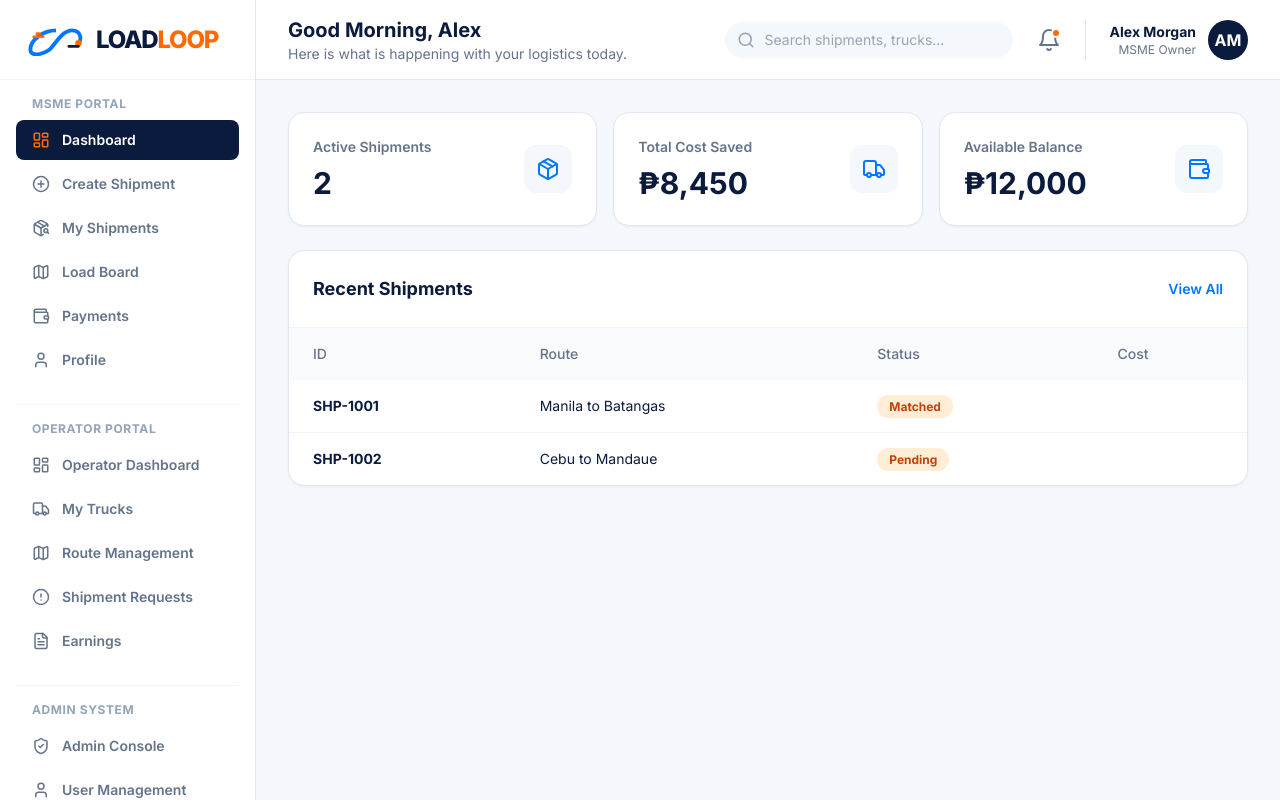
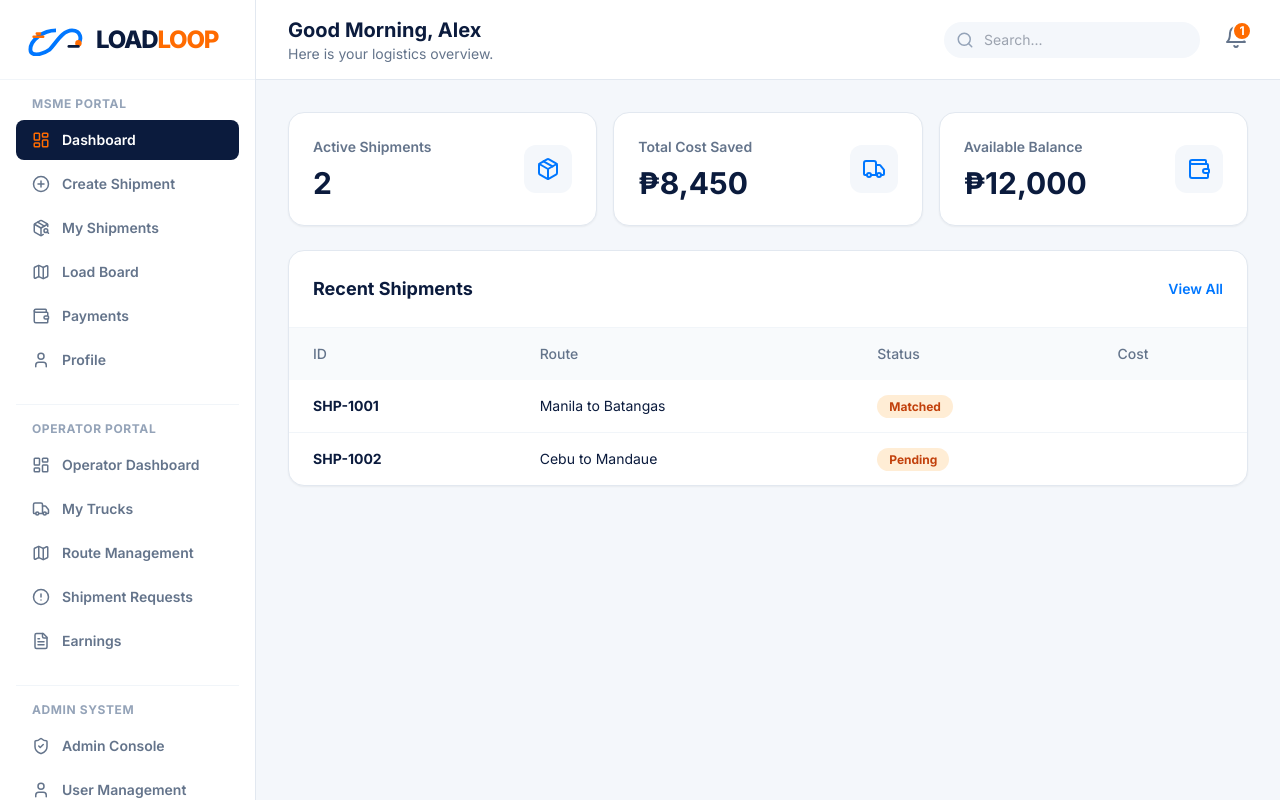
Before and after one commit to adiyel/loadloop-prototype, a Next.js app: page /dashboard in a window 1280 px wide. Built offline with nearby package versions, Linux system fonts and the light colour scheme.

Commit message:
Update Topbar.tsx

```diff
--- a/components/Topbar.tsx
+++ b/components/Topbar.tsx
@@ -1,43 +1,70 @@
 "use client";
-import { Bell, Search } from "lucide-react";
+import { Bell, Search, CheckCircle2 } from "lucide-react";
 import { usePathname } from "next/navigation";
+import { useApp } from "@/context/AppContext";
+import { useState } from "react";
 
 export default function Topbar() {
   const pathname = usePathname();
+  const { notifications, markNotificationRead } = useApp();
+  const [showNotifs, setShowNotifs] = useState(false);
   const isAdmin = pathname.startsWith("/admin");
+  const isOperator = pathname.startsWith("/operator");
+  const unreadCount = notifications.filter(n => !n.read).length;
 
   return (
-    <header className="flex h-20 items-center justify-between px-8 bg-white border-b border-slate-200 sticky top-0 z-10">
+    <header className="flex h-20 items-center justify-between px-8 bg-white border-b border-slate-200 sticky top-0 z-20">
       <div>
         <h1 className="text-xl font-bold text-brand-navy">
-          {isAdmin ? "System Administrator" : "Good Morning, Alex"}
+          {isAdmin ? "System Administrator" : isOperator ? "Operator Portal" : "Good Morning, Alex"}
         </h1>
         <p className="text-sm text-slate-500">
-          {isAdmin ? "Platform overview and user management." : "Here is what is happening with your logistics today."}
+          {isAdmin ? "Platform overview." : isOperator ? "Manage your fleet and bookings." : "Here is your logistics overview."}
         </p>
       </div>
 
       <div className="flex items-center gap-6">
         <div className="relative hidden md:block">
           <Search className="absolute left-3 top-1/2 -translate-y-1/2 text-slate-400" size={18} />
-          <input
-            type="text"
-            placeholder={isAdmin ? "Search users, operators..." : "Search shipments, trucks..."}
-            className="w-72 rounded-full bg-brand-light py-2 pl-10 pr-4 text-sm focus:outline-none focus:ring-2 focus:ring-brand-blue"
-          />
+          <input type="text" placeholder="Search..." className="w-64 rounded-full bg-brand-light py-2 pl-10 pr-4 text-sm focus:outline-none focus:ring-2 focus:ring-brand-blue" />
         </div>
-        <button className="relative text-slate-500 hover:text-brand-navy transition">
-          <Bell size={24} />
-          <span className="absolute top-0 right-0 h-2.5 w-2.5 rounded-full bg-brand-orange border-2 border-white"></span>
-        </button>
-        <div className="flex items-center gap-3 border-l border-slate-200 pl-6">
-          <div className="text-right hidden sm:block">
-            <p className="text-sm font-bold">{isAdmin ? "Admin User" : "Alex Morgan"}</p>
-            <p className="text-xs text-slate-500">{isAdmin ? "System Admin" : "MSME Owner"}</p>
-          </div>
-          <div className="h-10 w-10 rounded-full bg-brand-navy flex items-center justify-center text-white font-bold">
-            {isAdmin ? "AD" : "AM"}
-          </div>
+
+        {/* Notifications Dropdown */}
+        <div className="relative">
+          <button onClick={() => setShowNotifs(!showNotifs)} className="relative text-slate-500 hover:text-brand-navy transition">
+            <Bell size={24} />
+            {unreadCount > 0 && (
+              <span className="absolute -top-1 -right-1 h-5 w-5 rounded-full bg-brand-orange text-white text-xs flex items-center justify-center border-2 border-white font-bold">
+                {unreadCount}
+              </span>
+            )}
+          </button>
+
+          {showNotifs && (
+            <div className="absolute right-0 mt-4 w-80 bg-white rounded-2xl shadow-xl border border-slate-200 overflow-hidden z-50">
+              <div className="p-4 border-b border-slate-100 flex justify-between items-center bg-slate-50">
+                <p className="font-bold text-brand-navy">Notifications</p>
+              </div>
+              <div className="max-h-96 overflow-y-auto">
+                {notifications.length === 0 ? (
+                  <p className="p-4 text-center text-sm text-slate-500">No new notifications</p>
+                ) : (
+                  notifications.map(n => (
+                    <div key={n.id} onClick={() => markNotificationRead(n.id)} className={`p-4 border-b border-slate-100 cursor-pointer hover:bg-slate-50 transition ${!n.read ? "bg-blue-50/50" : ""}`}>
+                      <div className="flex gap-3">
+                        <div className={`mt-1 shrink-0 ${n.type === 'booking' ? 'text-brand-orange' : 'text-brand-blue'}`}><CheckCircle2 size={16}/></div>
+                        <div>
+                          <p className="text-sm font-semibold text-brand-navy">{n.title}</p>
+                          <p className="text-xs text-slate-500 mt-1">{n.message}</p>
+                          <p className="text-[10px] text-slate-400 mt-2">{n.time}</p>
+                        </div>
+                      </div>
+                    </div>
+                  ))
+                )}
+              </div>
+            </div>
+          )}
         </div>
       </div>
     </header>
```
